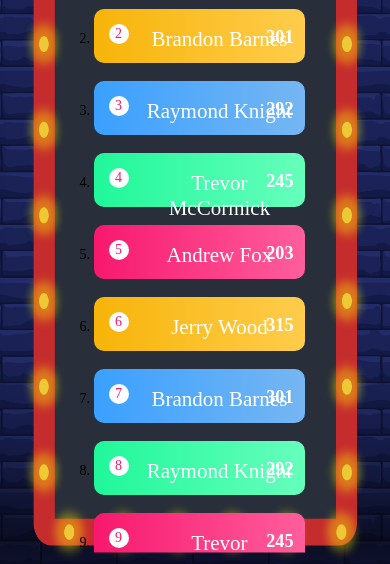
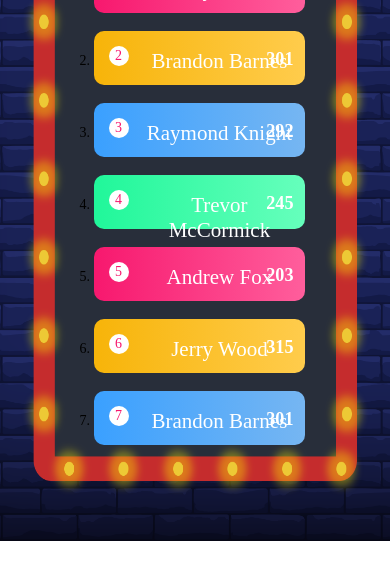
Before and after one commit to shreyaskargit/codeageddon-frontend-copy, a plain HTML site: page leaderboard.html in a window 390 px wide. Shown: the part 303-867 px from the top of the page. After the commit the page ends 844 px from the top, so only its background shows below. Drawn offline with Linux system fonts and the light colour scheme.

Commit message:
leader board update

```diff
--- a/leader.css
+++ b/leader.css
@@ -148,10 +148,16 @@ li:nth-child(4n+4){
 	height: 40vh;
 }
 
+@media(max-width: 1030px){
+  .leaderboard{
+    height: 35vh;
+  }
+}
+
 @media(max-width: 572px){
   .leaderboard{
-    top: 45vh;
-    height: 80vh;
+    top: 40vh;
+    height: 65vh;
   }
 }
 
```
